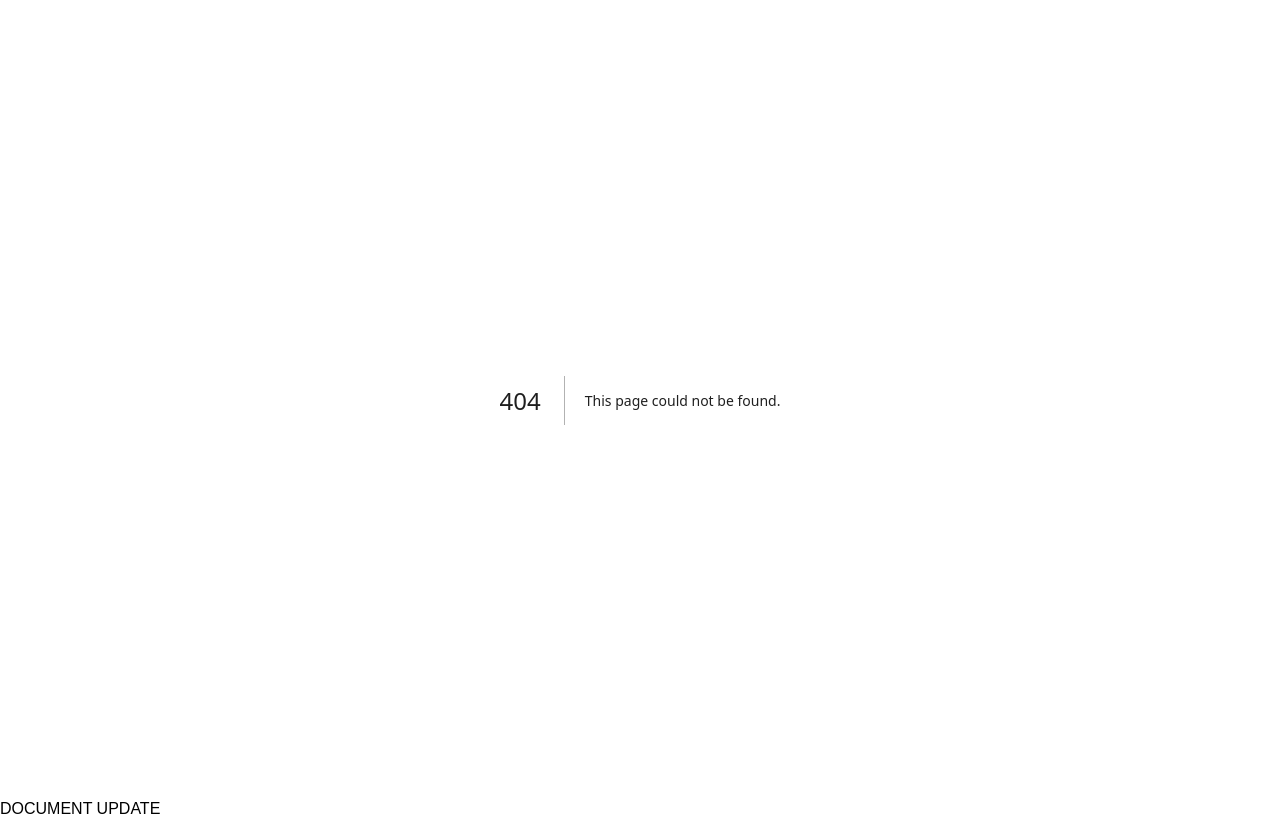
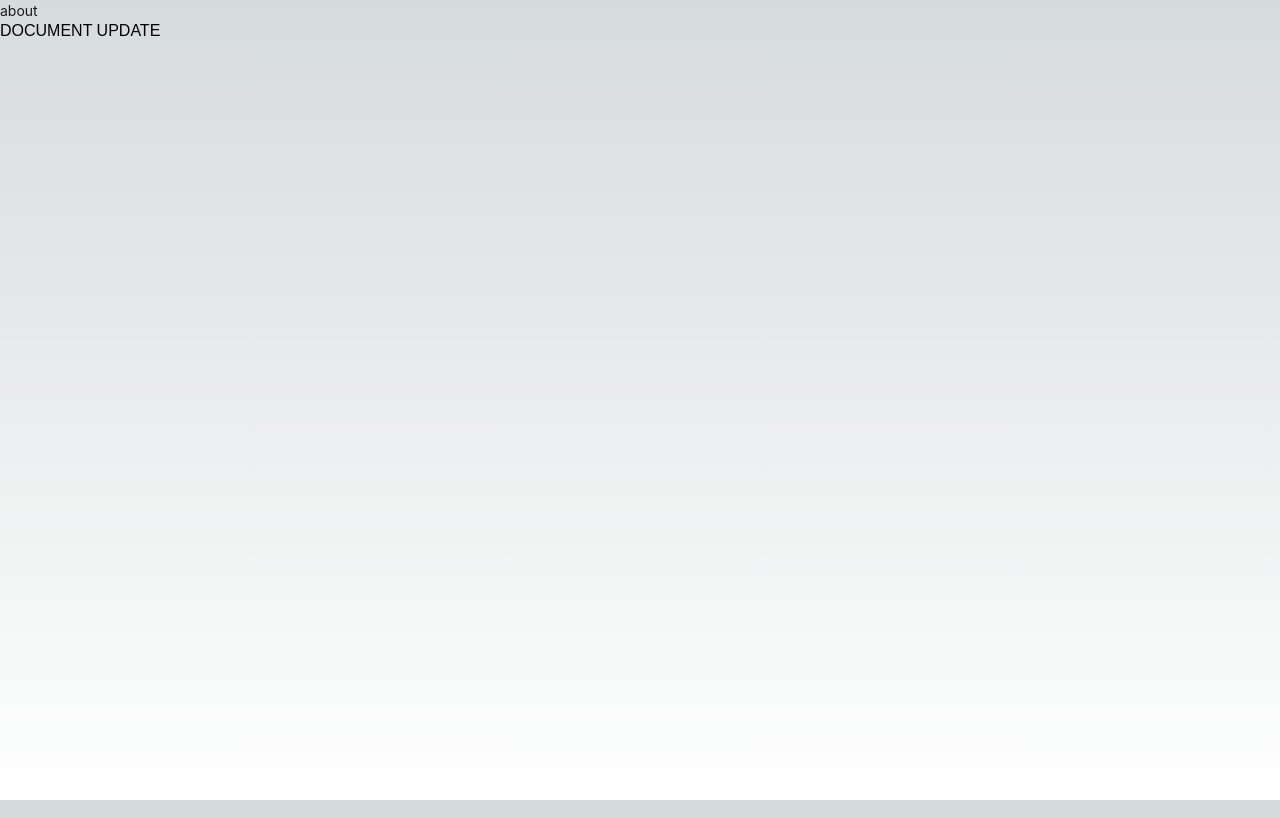
Before and after one commit to 1612770/git-test, a Next.js app: page /about in a window 1280 px wide. Before the commit this address had no page. Built offline with nearby package versions, Linux system fonts and the light colour scheme.

Commit message:
update(page): about

```diff
--- /dev/null
+++ b/src/pages/about.tsx
@@ -0,0 +1,7 @@
+import React from "react";
+
+function about() {
+  return <div>about</div>;
+}
+
+export default about;
```
